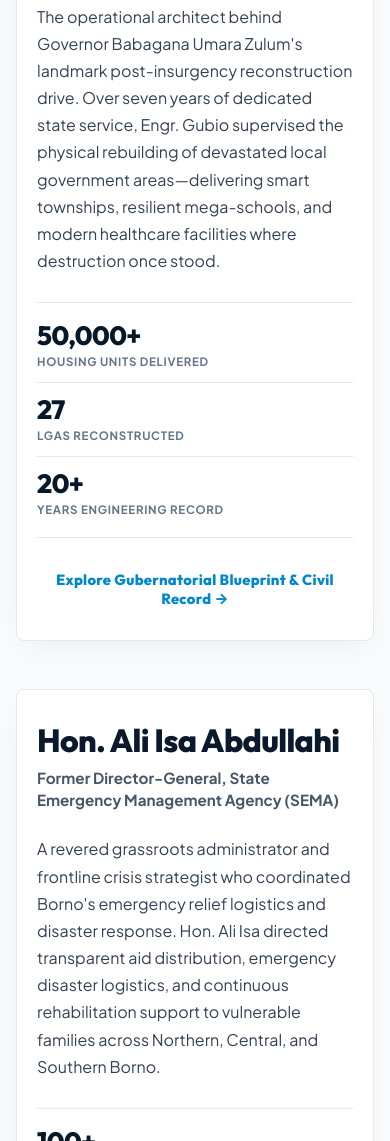
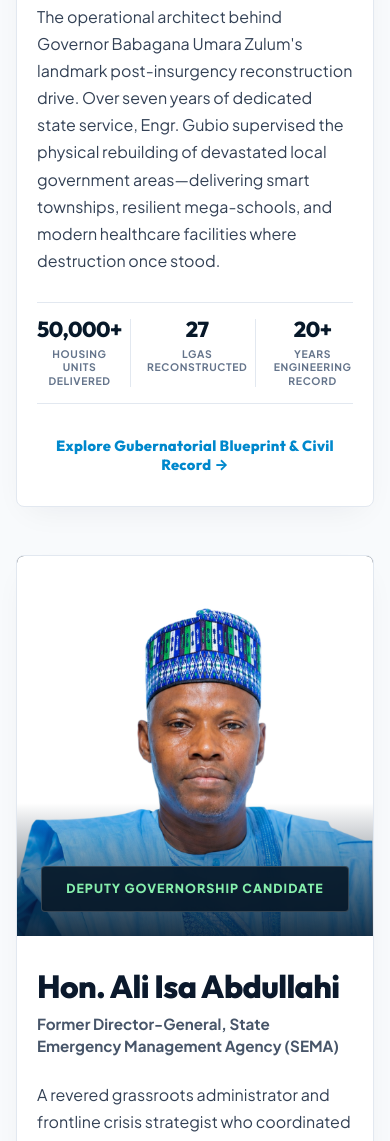
Before and after one commit to Al-AmeenMD/amg2027, a website: page index.html in a window 390 px wide. Shown: the part 3711-4852 px from the top of the page. Drawn offline with Linux system fonts and the light colour scheme.

Commit message:
fix: improve mobile portrait ordering, compact metrics, and overlay shading

```diff
--- a/css/style.css
+++ b/css/style.css
@@ -980,7 +980,7 @@ h1, h2, h3, h4, h5, h6 {
 .profile-visual-overlay {
   position: absolute;
   inset: 0;
-  background: linear-gradient(180deg, rgba(7, 24, 41, 0) 55%, rgba(7, 24, 41, 0.88) 100%);
+  background: linear-gradient(180deg, rgba(7, 24, 41, 0) 65%, rgba(7, 24, 41, 0.85) 100%);
   pointer-events: none;
 }
 
@@ -2104,9 +2104,13 @@ h1, h2, h3, h4, h5, h6 {
     grid-template-columns: 1fr;
   }
 
+  .editorial-profile.reverse-layout .profile-visual-col {
+    order: -1;
+  }
+
   .profile-visual-col {
-    min-height: 440px;
-    height: 440px;
+    min-height: 400px;
+    height: 400px;
   }
 
   .profile-content-col {
@@ -2306,19 +2310,34 @@ h1, h2, h3, h4, h5, h6 {
   }
 
   .profile-metrics-strip {
-    grid-template-columns: 1fr;
-    gap: 0.85rem;
+    grid-template-columns: repeat(3, 1fr);
+    gap: 0.5rem;
+    padding: 1rem 0;
   }
 
   .profile-metric {
+    padding: 0 0.5rem;
+    border-right: 1px solid #e2e8f0;
+    border-bottom: none;
+    text-align: center;
+  }
+
+  .profile-metric:first-child {
+    padding-left: 0;
+  }
+
+  .profile-metric:last-child {
     border-right: none;
-    border-bottom: 1px solid #e2e8f0;
-    padding: 0 0 0.75rem 0;
-  }
-
-  .profile-metric:last-child {
     border-bottom: none;
-    padding-bottom: 0;
+    padding-right: 0;
+  }
+
+  .metric-number {
+    font-size: 1.35rem;
+  }
+
+  .metric-label {
+    font-size: 0.65rem;
   }
 
   .deputy-showcase {
```
